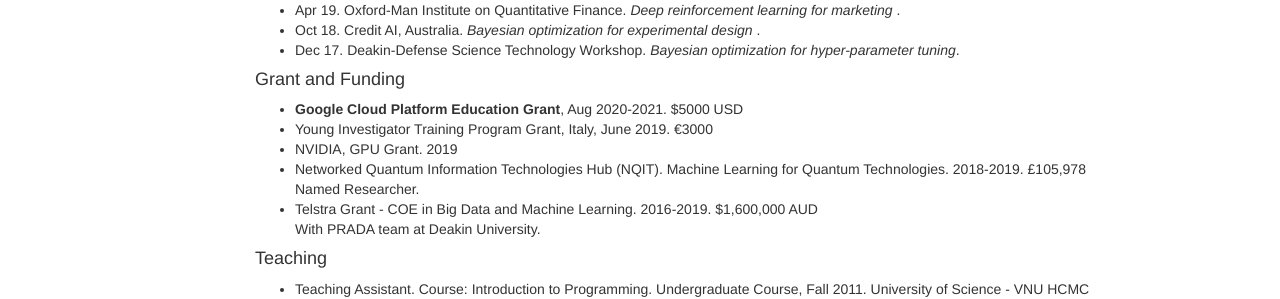
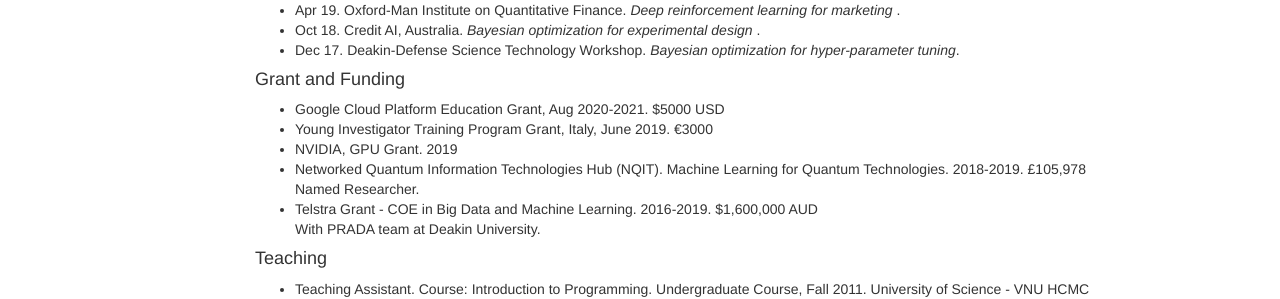
Before and after one commit to ntienvu/ntienvu.github.io, a Jekyll site: the page CV.html, which Jekyll copies as it is, in a window 1280 px wide. Shown: the part 1116-1415 px from the top of the page. Built offline with Jekyll 4.4.1, drawn with Linux system fonts in a browser that asks for light colours; comment, search, counter and statistics services are not loaded.

```diff
--- a/CV.html
+++ b/CV.html
@@ -334,7 +334,7 @@ Oct 18. Credit AI, Australia.			<i>Bayesian optimization for experimental design
   <ul>
 
 <li>
-        <strong>Google Cloud Platform Education Grant</strong>, Aug 2020-2021. $5000 USD
+        Google Cloud Platform Education Grant, Aug 2020-2021. $5000 USD
       </li>
 
 	<li>
--- a/cv.html
+++ b/cv.html
@@ -334,7 +334,7 @@ Oct 18. Credit AI, Australia.			<i>Bayesian optimization for experimental design
   <ul>
 
 <li>
-        <strong>Google Cloud Platform Education Grant</strong>, Aug 2020-2021. $5000 USD
+        Google Cloud Platform Education Grant, Aug 2020-2021. $5000 USD
       </li>
 
 	<li>
--- a/index.html
+++ b/index.html
@@ -402,7 +402,7 @@ src="http://hitwebcounter.com/counter/counter.php?page=4530260&amp;style=0025&am
 
       <footer class="text-center text-muted">
         <hr>
-        Last updated Jul 05, 2020.<br>
+        Last updated Sep 05, 2020.<br>
 	Based on the code of
         <a href="https://github.com/alopez/alopez.github.com">Adam Lopez</a>.<br>
         Created with
```
